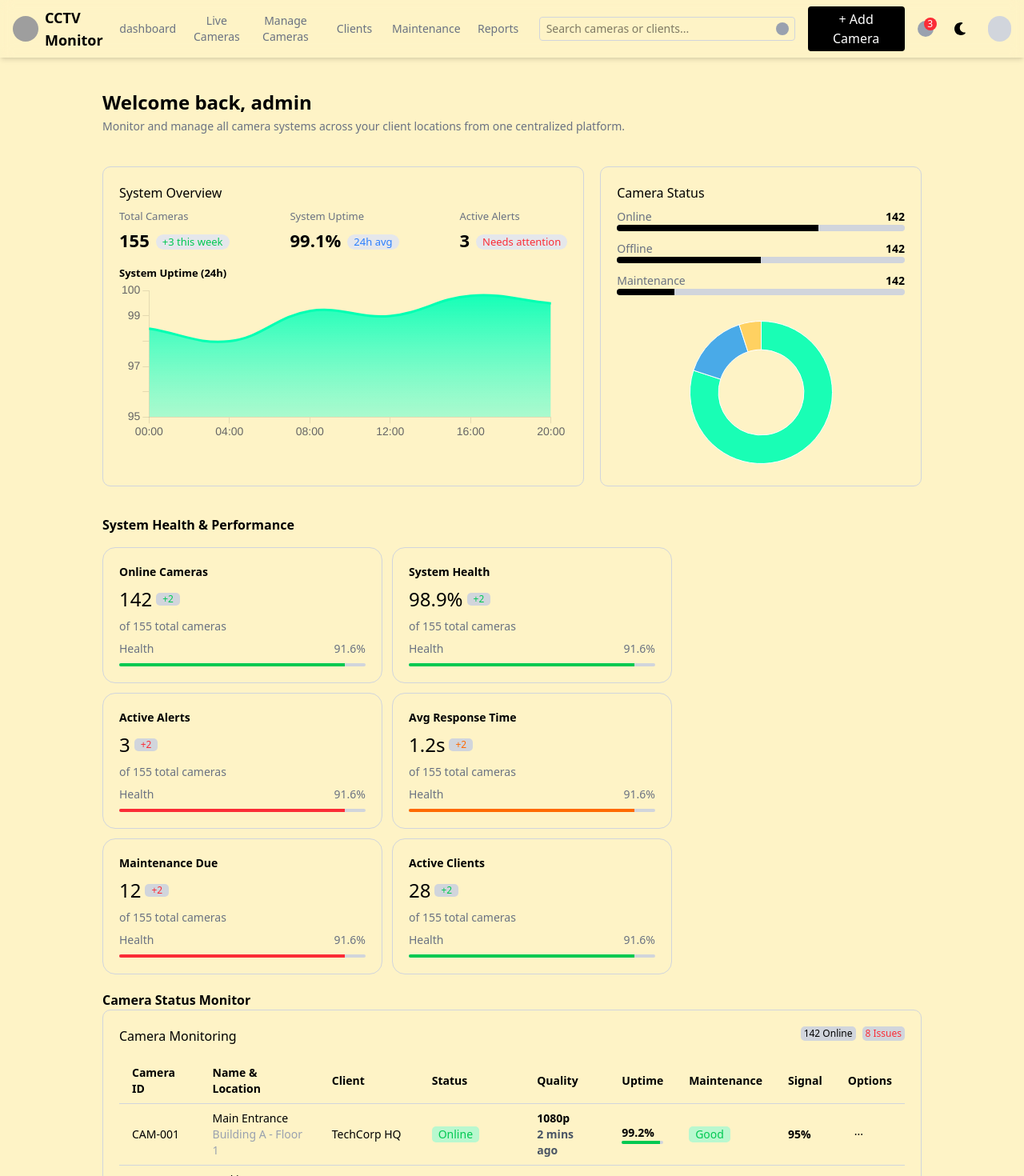
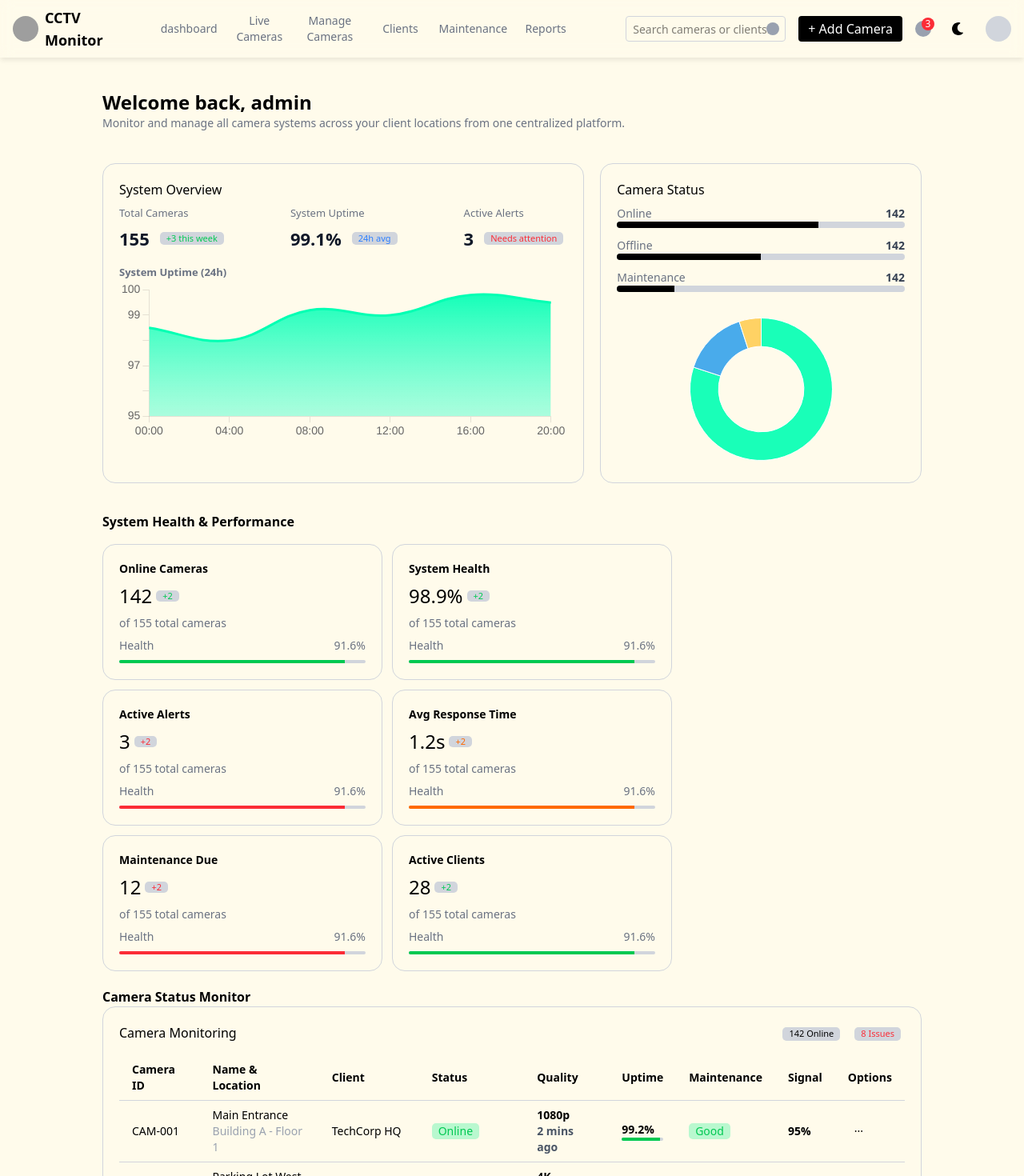
Before and after one commit to Bernard-Kuria/CCTV-monitor, a React (Vite) app in the folder frontend/: page /dashboard in a window 1280 px wide. Shown: the top 1470 px of the page at 80% size. Built offline with nearby package versions, Linux system fonts and the light colour scheme; grey boxes are pictures that could not be loaded.

Commit message:
Created global variables for styles, implemented dark mode and began working on the Live Feeds section.

```diff
--- a/frontend/src/glob-components/Nav.tsx
+++ b/frontend/src/glob-components/Nav.tsx
@@ -11,7 +11,7 @@ export default function Nav() {
   const { theme, setTheme } = context;
 
   return (
-    <nav className="inline-flex items-center justify-between w-full px-4 py-2 shadow-md fixed backdrop-blur h-18 top-0 z-[2]">
+    <nav className="inline-flex items-center justify-between w-full px-4 py-2 shadow-[0_4px_6px_-1px_rgba(51,51,51,_0.1)] fixed backdrop-blur h-18 top-0 z-[2] dark:shadow-[0_4px_6px_-1px_rgba(153,153,153,_0.1)]">
       <div className="flex items-center gap-2">
         <img
           src="image.jpg"
@@ -23,23 +23,23 @@ export default function Nav() {
         </span>
       </div>
 
-      <ul className="flex w-[550px] justify-between px-2 text-gray-500 dark:text-gray-100">
-        <li className="flex-1 flex justify-center items-center text-center px-1 break-words whitespace-normal text-sm hover:text-black">
+      <ul className="flex w-[550px] justify-between px-2 text-normal">
+        <li className="flex-1 flex justify-center items-center text-center px-1 break-words whitespace-normal hover:text-black">
           <Link to={`../dashboard`}>dashboard</Link>
         </li>
-        <li className="flex-1 flex justify-center items-center text-center px-1 break-words whitespace-normal text-sm hover:text-black">
+        <li className="flex-1 flex justify-center items-center text-center px-1 break-words whitespace-normal hover:text-black">
           <Link to={`../feed`}>Live Cameras</Link>
         </li>
-        <li className="flex-1 flex justify-center items-center text-center px-1 break-words whitespace-normal text-sm hover:text-black">
+        <li className="flex-1 flex justify-center items-center text-center px-1 break-words whitespace-normal hover:text-black">
           <Link to={`../management`}>Manage Cameras</Link>
         </li>
-        <li className="flex-1 flex justify-center items-center text-center px-1 break-words whitespace-normal text-sm hover:text-black">
+        <li className="flex-1 flex justify-center items-center text-center px-1 break-words whitespace-normal hover:text-black">
           <Link to={`../clients`}>Clients</Link>
         </li>
-        <li className="flex-1 flex justify-center items-center text-center px-1 break-words whitespace-normal text-sm hover:text-black">
+        <li className="flex-1 flex justify-center items-center text-center px-1 break-words whitespace-normal hover:text-black">
           <Link to={`../maintenance`}>Maintenance</Link>
         </li>
-        <li className="flex-1 flex justify-center items-center text-center px-1 break-words whitespace-normal text-sm hover:text-black">
+        <li className="flex-1 flex justify-center items-center text-center px-1 break-words whitespace-normal hover:text-black">
           <Link to={`../reports`}>Reports</Link>
         </li>
       </ul>
@@ -49,14 +49,12 @@ export default function Nav() {
           <input
             type="text"
             placeholder="Search cameras or clients..."
-            className="px-2 py-1 border border-gray-300 dark:border-gray-500 dark:text-gray-200 rounded w-80 text-sm"
+            className="input"
           />
           <div className="absolute right-2 top-1/2 -translate-y-1/2 w-4 h-4 bg-gray-400 rounded-full"></div>
         </div>
 
-        <button className="bg-black text-white px-3 py-1 rounded hover:bg-stone-700">
-          + Add Camera
-        </button>
+        <button className="button">+ Add Camera</button>
 
         <div className="relative">
           <div className="w-5 h-5 bg-gray-400 rounded-full"></div>
--- a/frontend/src/index.css
+++ b/frontend/src/index.css
@@ -1,3 +1,47 @@
 @import "tailwindcss";
 
 @custom-variant dark (&:where(.dark, .dark *));
+
+.section-title {
+  @apply text-2xl font-[600] dark:text-gray-200;
+}
+
+.text-normal {
+  @apply text-sm text-gray-500 dark:text-gray-500;
+}
+
+.text-bold {
+  @apply text-sm font-bold text-gray-700 dark:text-gray-200;
+}
+
+.mini-text-normal {
+  @apply text-[13px] text-gray-500 dark:text-gray-500;
+}
+
+.mini-text-bold {
+  @apply text-[13px] font-bold text-gray-500 dark:text-gray-200;
+}
+
+.text-values {
+  @apply text-[22px] text-gray-900 font-[600] dark:text-gray-200;
+}
+
+.shaded-texts {
+  @apply text-[11px] px-2 rounded-[5px] bg-gray-300 m-[5px] w-fit dark:bg-gray-300;
+}
+
+.border {
+  @apply border rounded-2xl border-gray-300 dark:border-gray-500;
+}
+
+.input {
+  @apply px-2 py-1 h-8 border border-gray-300 dark:border-gray-500 dark:text-gray-200 rounded w-50 text-sm;
+}
+
+.selector {
+  @apply bg-gray-200 rounded-[5px] h-8 px-2;
+}
+
+.button {
+  @apply bg-black text-white px-3 py-1 h-8 rounded hover:bg-stone-700 cursor-pointer;
+}
--- a/frontend/src/pages/dashboard/Dashboard.tsx
+++ b/frontend/src/pages/dashboard/Dashboard.tsx
@@ -6,7 +6,7 @@ import StatusMonitor from "./components/StatusMonitor.tsx";
 
 export default function Dashboard() {
   return (
-    <div className="pt-18 bg-amber-100 dark:bg-neutral-900">
+    <div className="pt-18 bg-amber-50 dark:bg-neutral-900">
       <Nav />
       <div className="summary-area px-[10%] pt-10 grid gap-5">
         <OverviewSummary />
--- a/frontend/src/pages/dashboard/components/HealthPerformance.tsx
+++ b/frontend/src/pages/dashboard/components/HealthPerformance.tsx
@@ -5,13 +5,11 @@ export default function HealthPerformance() {
         System Health & Performance
       </div>
       <div className="inline-flex flex-wrap gap-3 w-[100%]">
-        <div className="online text-sm w-[350px] border border-gray-300 dark:border-gray-500 p-5 rounded-2xl flex flex-col gap-2">
+        <div className="online text-sm w-[350px] border p-5 flex flex-col gap-2">
           <h1 className="font-[600] dark:text-gray-300">Online Cameras</h1>
           <h3 className="flex text-2xl items-center dark:text-gray-200">
             142
-            <div className="text-green-500 text-[12px] px-2 rounded-[5px] bg-gray-300 m-[5px]">
-              +2
-            </div>
+            <div className="text-green-500 shaded-texts">+2</div>
           </h3>
           <div className="text-gray-500">of 155 total cameras</div>
           <h3 className="text-gray-500 text-sm w-[100%] relative">
@@ -20,13 +18,11 @@ export default function HealthPerformance() {
           </h3>
           <div className="h-1 w-full rounded-2xl bg-gray-300 relative overflow-hidden after:bg-green-500 after:absolute after:w-[91.6%] after:h-full after:left-0 after:content-['']"></div>
         </div>
-        <div className="online text-sm w-[350px] border border-gray-300 dark:border-gray-500 p-5 rounded-2xl flex flex-col gap-2">
+        <div className="online text-sm w-[350px] border p-5 flex flex-col gap-2">
           <h1 className="font-[600] dark:text-gray-300">System Health</h1>
           <h3 className="flex text-2xl items-center dark:text-gray-200">
             98.9%
-            <div className="text-green-500 text-[12px] px-2 rounded-[5px] bg-gray-300 m-[5px]">
-              +2
-            </div>
+            <div className="text-green-500 shaded-texts">+2</div>
           </h3>
           <div className="text-gray-500">of 155 total cameras</div>
           <h3 className="text-gray-500 text-sm w-[100%] relative">
@@ -35,13 +31,10 @@ export default function HealthPerformance() {
           </h3>
           <div className="h-1 w-full rounded-2xl bg-gray-300 relative overflow-hidden after:bg-green-500 after:absolute after:w-[91.6%] after:h-full after:left-0 after:content-['']"></div>
         </div>
-        <div className="online text-sm w-[350px] border border-gray-300 dark:border-gray-500 p-5 rounded-2xl flex flex-col gap-2">
+        <div className="online text-sm w-[350px] border p-5 flex flex-col gap-2">
           <h1 className="font-[600] dark:text-gray-300">Active Alerts</h1>
           <h3 className="flex text-2xl items-center dark:text-gray-200">
-            3
-            <div className="text-red-500 text-[12px] px-2 rounded-[5px] bg-gray-300 m-[5px]">
-              +2
-            </div>
+            3<div className="text-red-500 shaded-texts">+2</div>
           </h3>
           <div className="text-gray-500">of 155 total cameras</div>
           <h3 className="text-gray-500 text-sm w-[100%] relative">
@@ -50,13 +43,11 @@ export default function HealthPerformance() {
           </h3>
           <div className="h-1 w-full rounded-2xl bg-gray-300 relative overflow-hidden after:bg-red-500 after:absolute after:w-[91.6%] after:h-full after:left-0 after:content-['']"></div>
         </div>
-        <div className="online text-sm w-[350px] border border-gray-300 dark:border-gray-500 p-5 rounded-2xl flex flex-col gap-2">
+        <div className="online text-sm w-[350px] border p-5 flex flex-col gap-2">
           <h1 className="font-[600] dark:text-gray-300">Avg Response Time</h1>
           <h3 className="flex text-2xl items-center dark:text-gray-200">
             1.2s
-            <div className="text-orange-500 text-[12px] px-2 rounded-[5px] bg-gray-300 m-[5px]">
-              +2
-            </div>
+            <div className="text-orange-500 shaded-texts">+2</div>
           </h3>
           <div className="text-gray-500">of 155 total cameras</div>
           <h3 className="text-gray-500 text-sm w-[100%] relative">
@@ -65,13 +56,11 @@ export default function HealthPerformance() {
           </h3>
           <div className="h-1 w-full rounded-2xl bg-gray-300 relative overflow-hidden after:bg-orange-500 after:absolute after:w-[91.6%] after:h-full after:left-0 after:content-['']"></div>
         </div>
-        <div className="online text-sm w-[350px] border border-gray-300 dark:border-gray-500 p-5 rounded-2xl flex flex-col gap-2">
+        <div className="online text-sm w-[350px] border p-5 flex flex-col gap-2">
           <h1 className="font-[600] dark:text-gray-300">Maintenance Due</h1>
           <h3 className="flex text-2xl items-center dark:text-gray-200">
             12
-            <div className="text-red-500 text-[12px] px-2 rounded-[5px] bg-gray-300 m-[5px]">
-              +2
-            </div>
+            <div className="text-red-500 shaded-texts">+2</div>
           </h3>
           <div className="text-gray-500">of 155 total cameras</div>
           <h3 className="text-gray-500 text-sm w-[100%] relative">
@@ -80,13 +69,11 @@ export default function HealthPerformance() {
           </h3>
           <div className="h-1 w-full rounded-2xl bg-gray-300 relative overflow-hidden after:bg-red-500 after:absolute after:w-[91.6%] after:h-full after:left-0 after:content-['']"></div>
         </div>
-        <div className="online text-sm w-[350px] border border-gray-300 dark:border-gray-500 p-5 rounded-2xl flex flex-col gap-2">
+        <div className="online text-sm w-[350px] border p-5 flex flex-col gap-2">
           <h1 className="font-[600] dark:text-gray-300">Active Clients</h1>
           <h3 className="flex text-2xl items-center dark:text-gray-200">
             28
-            <div className="text-green-500 text-[12px] px-2 rounded-[5px] bg-gray-300 m-[5px]">
-              +2
-            </div>
+            <div className="text-green-500 shaded-texts">+2</div>
           </h3>
           <div className="text-gray-500">of 155 total cameras</div>
           <h3 className="text-gray-500 text-sm w-[100%] relative">
--- a/frontend/src/pages/dashboard/components/OverviewSummary.tsx
+++ b/frontend/src/pages/dashboard/components/OverviewSummary.tsx
@@ -5,10 +5,8 @@ export default function OverviewSummary() {
   return (
     <>
       <div className="welcome-text mb-5">
-        <h1 className="font-[600] text-2xl dark:text-gray-200">
-          Welcome back, admin
-        </h1>
-        <h3 className="text-gray-500 text-sm mt-1">
+        <h1 className="section-title">Welcome back, admin</h1>
+        <h3 className="text-normal">
           Monitor and manage all camera systems across your client locations
           from one centralized platform.
         </h3>
@@ -20,43 +18,29 @@ export default function OverviewSummary() {
           <div className="overview-content">
             <ul className="flex justify-between items-center mb-5">
               <li>
-                <h3 className="text-[13px] text-gray-500">Total Cameras</h3>
+                <h3 className="mini-text-normal">Total Cameras</h3>
                 <div className="flex items-center gap-2 mt-2">
-                  <h1 className="font-[600] text-[22px] leading-none dark:text-gray-200">
-                    155
-                  </h1>
-                  <h4 className="text-green-500 bg-gray-200 dark:bg-gray-300 rounded-2xl text-[13px] text-center px-2 mt-1">
-                    +3 this week
-                  </h4>
+                  <h1 className="text-values leading-none">155</h1>
+                  <h4 className="text-green-500 shaded-texts">+3 this week</h4>
                 </div>
               </li>
               <li>
-                <h3 className="text-[13px] text-gray-500">System Uptime</h3>
+                <h3 className="mini-text-normal">System Uptime</h3>
                 <div className="flex items-center gap-2 mt-2">
-                  <h1 className="font-[600] text-[22px] leading-none dark:text-gray-200">
-                    99.1%
-                  </h1>
-                  <h4 className="text-blue-500 bg-gray-200 dark:bg-gray-300 rounded-2xl text-[13px] text-center px-2 mt-1">
-                    24h avg
-                  </h4>
+                  <h1 className="text-values leading-none">99.1%</h1>
+                  <h4 className="text-blue-500 shaded-texts">24h avg</h4>
                 </div>
               </li>
               <li>
-                <h3 className="text-[13px] text-gray-500">Active Alerts</h3>
+                <h3 className="mini-text-normal">Active Alerts</h3>
                 <div className="flex items-center gap-2 mt-2">
-                  <h1 className="font-[600] text-[22px] leading-none dark:text-gray-200">
-                    3
-                  </h1>
-                  <h4 className="text-red-500 bg-gray-200 dark:bg-gray-300 rounded-2xl text-[13px] text-center px-2 mt-1">
-                    Needs attention
-                  </h4>
+                  <h1 className="text-values leading-none">3</h1>
+                  <h4 className="text-red-500 shaded-texts">Needs attention</h4>
                 </div>
               </li>
             </ul>
             <div>
-              <div className="text-[13px] font-[600] dark:text-gray-300">
-                System Uptime (24h)
-              </div>
+              <div className="mini-text-bold">System Uptime (24h)</div>
               <div className="graph h-[200px] w-[100%]">
                 <LineGraph />
               </div>
@@ -68,27 +52,27 @@ export default function OverviewSummary() {
           <h1 className="mb-2 dark:text-gray-300">Camera Status</h1>
           <div className="general-status">
             <div className="online mb-3">
-              <h3 className="text-gray-500 text-sm w-[100%] relative">
+              <h3 className="text-normal w-[100%] relative">
                 Online
-                <div className="text-black absolute right-0 top-0 font-[600] dark:text-gray-300">
+                <div className="text-bold absolute right-0 top-0 dark:text-gray-300">
                   142
                 </div>
               </h3>
               <div className="h-2 w-full rounded-2xl bg-gray-300 relative overflow-hidden after:bg-black after:absolute after:w-[70%] after:h-full after:left-0 after:content-['']"></div>
             </div>
             <div className="offline mb-3">
-              <h3 className="text-gray-500 text-sm w-[100%] relative">
+              <h3 className="text-normal w-[100%] relative">
                 Offline
-                <div className="text-black absolute right-0 top-0 font-[600] dark:text-gray-300">
+                <div className="text-bold absolute right-0 top-0 dark:text-gray-300">
                   142
                 </div>
               </h3>
               <div className="h-2 w-full rounded-2xl bg-gray-300 relative overflow-hidden after:bg-black after:absolute after:w-[50%] after:h-full after:left-0 after:content-['']"></div>
             </div>
             <div className="maintenance mb-3">
-              <h3 className="text-gray-500 text-sm w-[100%] relative">
+              <h3 className="text-normal w-[100%] relative">
                 Maintenance
-                <div className="text-black absolute right-0 top-0 font-[600] dark:text-gray-300">
+                <div className="text-bold absolute right-0 top-0 dark:text-gray-300">
                   142
                 </div>
               </h3>
--- a/frontend/src/pages/dashboard/components/StatusMonitor.tsx
+++ b/frontend/src/pages/dashboard/components/StatusMonitor.tsx
@@ -3,16 +3,14 @@ export default function StatusMonitor() {
     <div>
       <div className="font-[600] dark:text-gray-200">Camera Status Monitor</div>
       <div
-        className="monitoring relative w-[100%] border border-gray-300 dark:border-gray-500 rounded-[10px]
+        className="monitoring relative w-[100%] border
       p-5 mb-10 grid gap-4"
       >
         <div className=" dark:text-gray-300">
           Camera Monitoring
           <div className="absolute right-5 top-5 text-[12px] flex gap-2">
-            <div className="bg-gray-300 rounded-[5px] px-[4px]">142 Online</div>
-            <div className="text-red-500 bg-gray-300 rounded-[5px] px-[4px]">
-              8 Issues
-            </div>
+            <div className="shaded-texts">142 Online</div>
+            <div className="text-red-500 shaded-texts">8 Issues</div>
           </div>
         </div>
         <table className="w-full border-collapse text-sm">
```
Also changed, not shown: frontend/src/pages/feed/Feed.tsx (+27 -1 lines), frontend/src/pages/feed/components/CamSorter.tsx (added, +31 -0 lines), frontend/src/pages/feed/components/CameraView.tsx (added, +47 -0 lines).
